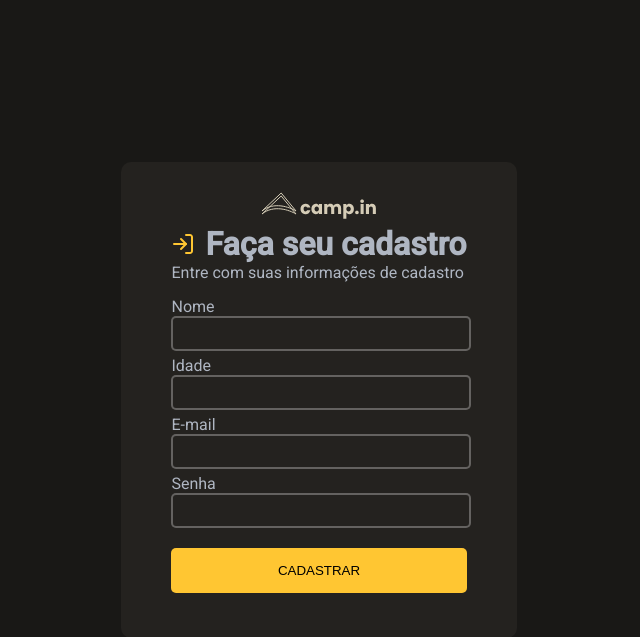
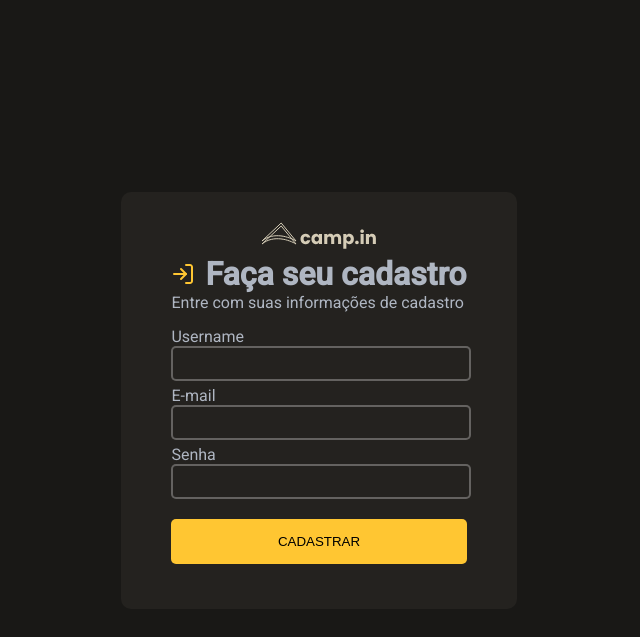
Before and after one commit to CarlosG18/CRUD_django, a Django app: page /crud/registrer/ in a window 1280 px wide. Shown: the top 637 px of the page, without its empty margins (321-961 px from the left). Run offline with Django 4.2, Linux system fonts and the light colour scheme.

Commit message:
add authentic user part1

```diff
--- a/system/crud/static/crud/css/registrer.css
+++ b/system/crud/static/crud/css/registrer.css
@@ -92,3 +92,16 @@ form{
 .forms{
   background-color: var(--form-background);
 }
+
+.box-alert{
+  padding: 7px;
+  margin-top: 10px;
+  border-radius: 5px;
+  text-align: center;
+}
+
+.red{
+  background-color: #ff38382a;
+  border: 2px solid red;
+  color: red;
+}
--- a/system/crud/templates/crud/registrer.html
+++ b/system/crud/templates/crud/registrer.html
@@ -31,17 +31,19 @@
             </div>
             <p>Entre com suas informações de cadastro</p>
             <div class="inputs">
-              <label for="name_in">Nome</label>
-              <input type="text" id="name_in" name="nome">
-
-              <label for="idade_in">Idade</label>
-              <input type="number" id="idade_in" name="idade">
-
+              <label for="username_in">Username</label>
+              <input required="true" autocomplete="false" type="text" id="username_in" name="nome">
+              {% if error_username %}
+                <p class="box-alert red">{{ error_username }}</p>
+              {% endif %}
               <label for="email_in">E-mail</label>
-              <input type="email" id="email_in" name="email">
+              <input required="true" type="email" id="email_in" name="email">
+              {% if error_email %}
+                <p class="box-alert red">{{ error_email }}</p>
+              {% endif %}
 
               <label for="password">Senha</label>
-              <input type="password" id="password" name="password">
+              <input required="true" type="password" id="password" name="password" pattern="(?=.*\d)(?=.*[a-z])(?=.*[A-Z]).{8,}">
             </div>
             <input class="button mb" type="submit" value="CADASTRAR">
         </form>
--- a/system/crud/urls.py
+++ b/system/crud/urls.py
@@ -5,7 +5,7 @@ app_name='crud'
 
 urlpatterns = [
   path('', views.index, name="index"),
-  path('saveuser/', views.saveuser, name="saveuser"),
+ # path('saveuser/', views.saveuser, name="saveuser"),
   path("registrer/", views.registrer, name="registrer"),
   path("save_cadastro/", views.save_cadastro, name="save_cadastro"),
   path("check_user/", views.check_user, name="check_user"),
--- a/system/crud/views.py
+++ b/system/crud/views.py
@@ -1,70 +1,60 @@
-import email
+
 from django.shortcuts import render
 # from .models import User
-from django.http import HttpResponseRedirect
+from django.http import HttpResponseRedirect, HttpResponse
 from django.urls import reverse
 from django.contrib.auth import authenticate
 from django.contrib.auth.models import User
 
 
-
 def index(request):
   return render(request, 'crud/Index.html')
 
-def saveuser(request):
-  email = request.POST["email"]
-  senha = request.POST["password"]
-  return render(request, 'crud/home.html',
-  {
-    "email": email,
-    "senha": senha
-  })
-
 def registrer(request):
-  return render(request, 'crud/registrer.html')
+  if request.method == "GET":
+    return render(request, 'crud/registrer.html', {"error_username": None, "error_email": None})
 
 def save_cadastro(request):
-  nome = request.POST["nome"]
-  # idade = request.POST["idade"]
-  email = request.POST["email"]
-  senha = request.POST["password"]
+  if request.method == "GET":
+    return render(request, 'crud/registrer.html')
+  else:
+    nome = request.POST["nome"]
+    email = request.POST["email"]
+    senha = request.POST["password"]
 
-  user = User.objects.create_user(nome, senha, email)
+    test_username = User.objects.filter(username=nome)
+    test_email = User.objects.filter(email=email)
 
-  # user = User(name=nome,age=idade,email=email,password=senha)
-  user.save()
-  aproved = 1
-  return render(request, 'crud/Index.html',{
-    "aproved": aproved
-  })
+    if test_username:
+      return render(request, 'crud/registrer.html', {
+        "error_username": "username não disponível!"
+      })
+    elif test_email:
+      return render(request, 'crud/registrer.html', {
+        "error_email": "email já cadastrado!"
+      })
+    else:
+      user = User.objects.create_user(username=nome, email=email, password=senha)
+      user.save()
+      return render(request, 'crud/Index.html',{
+      "aproved": "usuário cadastrado com sucesso!"
+      })
 
 def check_user(request):
-  email_check = request.POST["email"]
-  senha_check = request.POST["password"]
+  if request.method == "GET":
+    return render(request, 'crud/index.html', {"error": None})
+  else:
+    username = request.POST["nome"]
+    senha_check = request.POST["password"]
+    user = authenticate(username=username, password=senha_check)
 
-  user = authenticate(email=email_check, password=senha_check)
-
-  if user is not None:
-    return HttpResponseRedirect(reverse('crud:home'))
-  else:
-    error = {
-    "email": email_check,
-    "error": "usuário não cadastrado"
-  }
-  return render(request, 'crud/Index.html', error)
-
-  # users = User.objects.all()
-
-  # for user in users:
-  #   if email_check == user.email and senha_check == user.password:
-  #     # request.session['user'] = user
-  #     return HttpResponseRedirect(reverse('crud:home'))
-  #     # return render(request, 'crud/home.html', {"user":user, "users": users})
-  # error = {
-  #   "email": email_check,
-  #   "error": "usuário não cadastrado"
-  # }
-  # return render(request, 'crud/index.html', error)
+    if user is not None:
+      return HttpResponseRedirect(reverse('crud:home'))
+    else:
+      error = {
+        "error": "usuário ou senha invalidos"
+      }
+      return render(request, 'crud/Index.html', error)
 
 def home(request):
   return render(request, 'crud/home.html')
```
Also changed, not shown: system/crud/static/crud/css/style.css (+19 -0 lines), system/crud/templates/crud/Index.html (+9 -10 lines), system/db.sqlite3.
